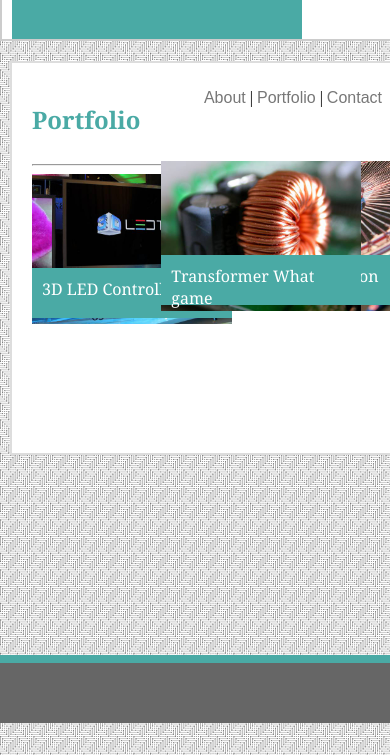
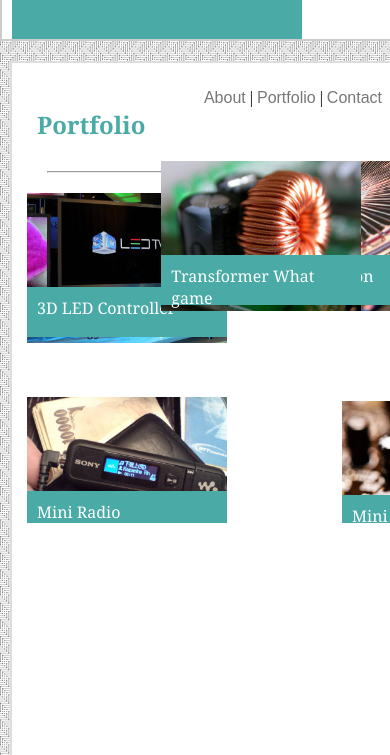
Before and after one commit to mosfad/Responsive-Portfolio, a plain HTML site: page portfolio.html in a window 390 px wide. Shown: the part 89-844 px from the top of the page. Drawn offline with Linux system fonts and the light colour scheme.

Commit message:
adding more styling in media-queries for index.html files.

```diff
--- a/assets/css/style.css
+++ b/assets/css/style.css
@@ -190,6 +190,9 @@ h2{
     bottom: 60px;
 }
 
+hr{
+    margin: 10px;
+}
 #folio_5{
     position: relative;
     left: 315px;
@@ -211,7 +214,7 @@ h2{
         width: 540px;
         height: 150px;
         float: right;
-        margin: 0;
+        margin: 10;
     }
     #profile > img{
         height: 150px;
@@ -244,13 +247,14 @@ h2{
         margin: 0, auto;
         margin-top: 10px;
         margin-bottom: 10px;
+        padding: 0, 10px;
     }
     #content{
         overflow: auto;
         width: 380px;
         height: 250px;
         float: right;
-        margin: 0;
+        margin: 10px;
     }
     #profile > img{
         height: 220px;
@@ -279,22 +283,24 @@ h2{
   @media screen and (max-width: 640px) {
     #main-content{
         width: 500px;
-        height: 350px;
+        height: 1100px;
         margin: 0, auto;
         margin-top: 10px;
         margin-bottom: 10px;
+        padding: 25px;
+        margin-right: 10px;
+        margin-left: 10px;
     }
     #content{
         overflow: auto;
         width: 100%;
-        height: 50%;
+        height: 30%;
         float: right;
-        margin: 0;
+        margin: 0, auto;
     }
     #profile > img{
-        height:50%;
-        width: 100%;
-        float: left;
+        height: 10%; /*changed the height of the image from 40% because it was occupying more than half of its container's height(div)*/
+        width: 100%; /*Are the percents in relation to the browser size, rather than its container size?*/
     }
 
     header{
```
